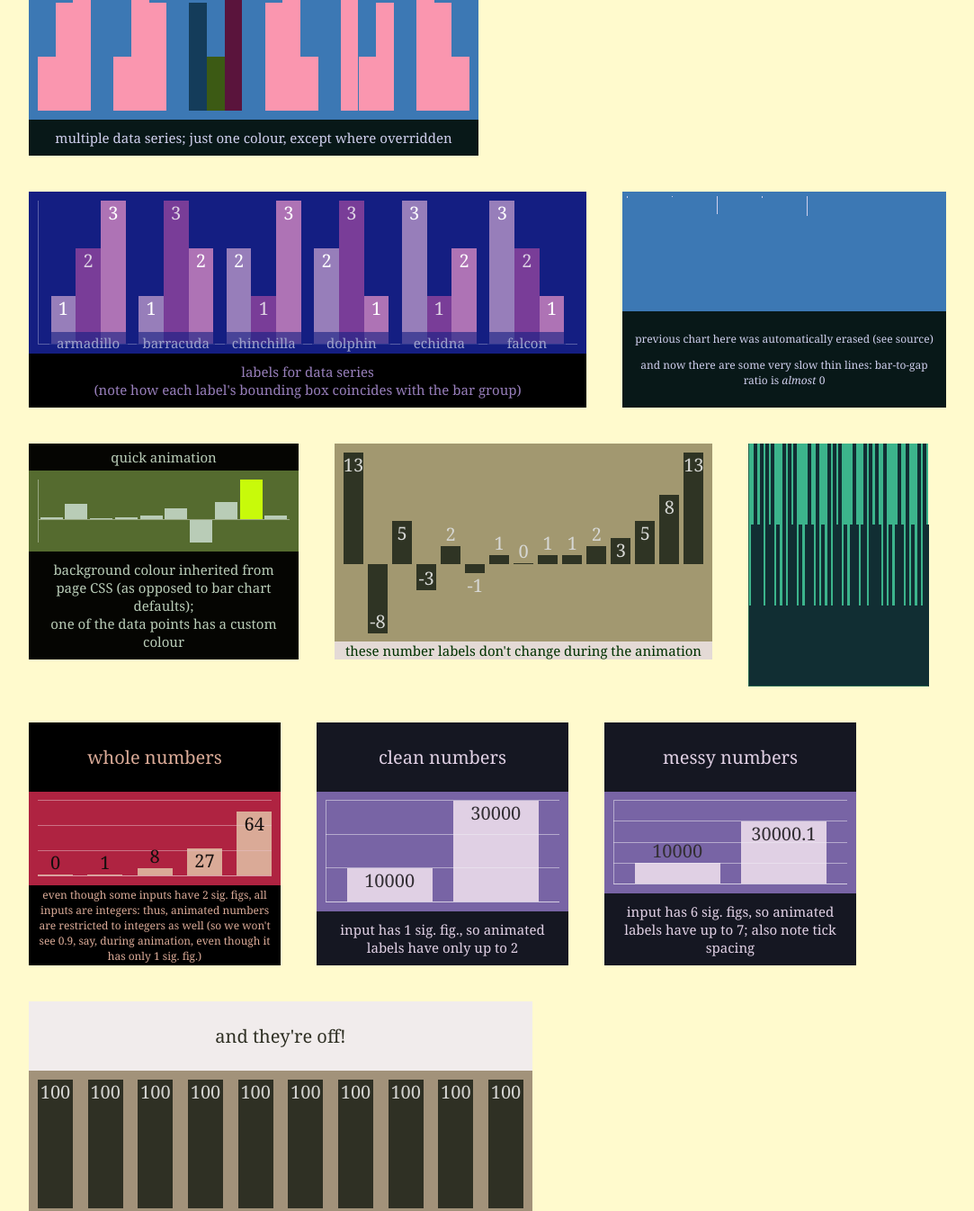
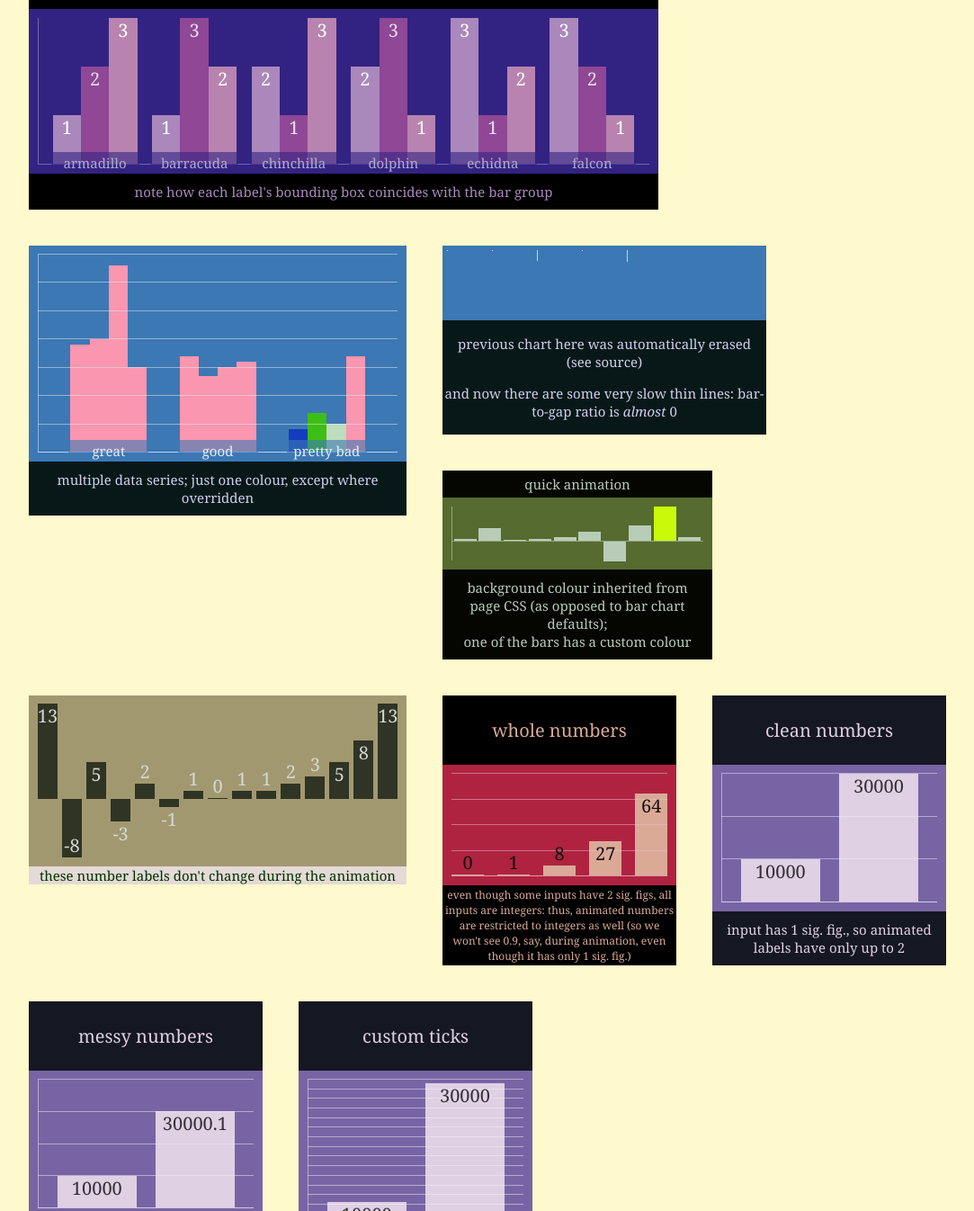
Before and after one commit to TheophileMot/barchart, a website: page index.html in a window 1280 px wide. Shown: the part 150-1496 px from the top of the page at 90% size, without its empty margins (88-1171 px from the left). Drawn offline with Linux system fonts and the light colour scheme.

Commit message:
custom tick interval

```diff
--- a/barchart.js
+++ b/barchart.js
@@ -1,22 +1,23 @@
 $( document ).ready(function() {
-  drawBarChart([[1, 1, [2, 'rgb(20, 60, 90'], 2, 3, 3], [2, 3, [1, 'rgb(60, 90, 20)'], 3, 1, 2], [3, 2, [3, 'rgb(90, 20, 60)'], 1, 2, 1]], {animateBars: false, defaultBarColour: 'rgb(250, 150, 175)', displayAxes: false, displayHeightLabels: false, caption: 'multiple data series; just one colour, except where overridden'}, '#chart0');
-  drawBarChart([[1, 1, 2, 2, 3, 3], [2, 3, 1, 3, 1, 2], [3, 2, 3, 1, 2, 1], ['armadillo', 'barracuda', 'chinchilla', 'dolphin', 'echidna', 'falcon']], {animateBars: false, caption: 'labels for data series<br>(note how each label\'s bounding box coincides with the bar group)', barGroupGapRatio: 0.85, backgroundColour: 'rgb(20,30,130)'}, '#chart1');
+  drawBarChart([[1, 1, 2, 2, 3, 3], [2, 3, 1, 3, 1, 2], [3, 2, 3, 1, 2, 1], ['armadillo', 'barracuda', 'chinchilla', 'dolphin', 'echidna', 'falcon']], {animateBars: false, title: 'labels for data series', caption: 'note how each label\'s bounding box coincides with the bar group', barGroupGapRatio: 0.85, backgroundColour: 'rgb(50,35,130)'}, '#chart0');
+  drawBarChart([[19, 17, [4, 'rgb(20, 60, 190']], [20, 13.4, [7, 'rgb(60, 190, 20)']], [33, 15, [5, 'rgb(190, 220, 190)']], [15, 16, 17], ['great', 'good', 'pretty bad']], {animateBars: false, defaultBarColour: 'rgb(250, 150, 175)', displayHeightLabels: false, caption: 'multiple data series; just one colour, except where overridden', displayTicks: true}, '#chart1');
 
   drawBarChart([[1, 2, 3]], {caption: 'you won\'t see this'}, '#chart2');  // this chart will get erased by the next one
-  drawBarChart([[-8, -13, -5, -2, -19, -3, -1, -4]], {displayHeightLabels: false, displayAxes: false, padding: 5, barGroupGapRatio: 0.000001, caption: '<p>previous chart here was automatically erased (see source)</p><p>and now there are some very slow thin lines: bar-to-gap ratio is <em>almost</em> 0</p>', captionSize: 12, titleSize: 15, titlePadding: 5, animationLength: 20000, randomSpeed: true}, '#chart2');
-  drawBarChart([[1, 7, 0, 1, 2, 5, -10, 8, [18, 'rgb(200, 250, 10)'], 2]], {title: 'quick animation', titleSize: 15, titlePadding: 5, barGroupGapRatio: 0.9, backgroundColourInherit: true, displayHeightLabels: false, caption: 'background colour inherited from page CSS (as opposed to bar chart defaults);<br>one of the data points has a custom colour', animationLength: 500}, '#chart3');
+  drawBarChart([[-8, -13, -5, -2, -19, -3, -1, -4]], {displayHeightLabels: false, displayAxes: false, padding: 5, barGroupGapRatio: 0.000001, caption: '<p>previous chart here was automatically erased (see source)</p><p>and now there are some very slow thin lines: bar-to-gap ratio is <em>almost</em> 0</p>', captionSize: 15, captionPadding: 1, animationLength: 20000, randomSpeed: true}, '#chart2');
+  drawBarChart([[1, 7, 0, 1, 2, 5, -10, 8, [18, 'rgb(200, 250, 10)'], 2]], {title: 'quick animation', titleSize: 15, titlePadding: 5, barGroupGapRatio: 0.9, backgroundColourInherit: true, displayHeightLabels: false, caption: 'background colour inherited from page CSS (as opposed to bar chart defaults);<br>one of the bars has a custom colour', animationLength: 500}, '#chart3');
   drawBarChart([[13, -8, 5, -3, 2, -1, 1, 0, 1, 1, 2, 3, 5, 8, 13]], {backgroundColour: 'rgb(162, 152, 112)', displayAxes: false, barGroupGapRatio: 0.8, animateHeightLabels: false, caption: 'these number labels don\'t change during the animation', captionPadding: 0, titleSize: 15, titlePadding: 0, titleColour: 'rgb(0,50,0)'}, '#chart4');
 
-  drawBarChart([[1, 2, 3, 2, 3, 1, 3, 2, 3, 1, 2, 1, 3, 1, 3, 2, 3, 1, 2, 1, 2, 3, 2, 1, 3, 1, 2, 1, 3, 1, 3, 2, 3, 1, 2, 1, 2, 3, 2, 1, 2, 3, 1, 3, 2, 3, 2, 1, 3, 1, 2, 1, 2, 3, 2, 1, 3, 1, 2, 1, 3, 1, 3, 2]], {backgroundColour: 'rgb(60, 180, 140)', barGapRatio: 1, barGroupGapRatio: 1, padding: 0, animateBars: false, displayHeightLabels: false}, '#chart5');
-  drawBarChart([[0, 1, 8, 27, 64]], {title: 'whole numbers', caption: 'even though some inputs have 2 sig. figs, all inputs are integers: thus, animated numbers are restricted to integers as well (so we won\'t see 0.9, say, during animation, even though it has only 1 sig. fig.)', captionSize: 12, captionPadding: 2, displayTicks: true, backgroundColour: 'rgb(175, 35, 65)', displayYAxis: false}, '#chart6');
-  drawBarChart([[10000, 30000]], {title: 'clean numbers', caption: 'input has 1 sig. fig., so animated labels have only up to 2', backgroundColour: 'rgb(120, 100, 165)', barGroupGapRatio: 0.8, displayTicks: true}, '#chart7');
-  drawBarChart([[10000, 30000.1]], {title: 'messy numbers', caption: 'input has 6 sig. figs, so animated labels have up to 7; also note tick spacing', backgroundColour: 'rgb(120, 100, 165)', barGroupGapRatio: 0.8, displayTicks: true}, '#chart8');
+  drawBarChart([[0, 1, 8, 27, 64]], {title: 'whole numbers', caption: 'even though some inputs have 2 sig. figs, all inputs are integers: thus, animated numbers are restricted to integers as well (so we won\'t see 0.9, say, during animation, even though it has only 1 sig. fig.)', captionSize: 12, captionPadding: 2, displayTicks: true, backgroundColour: 'rgb(175, 35, 65)', displayYAxis: false}, '#chart5');
+  drawBarChart([[10000, 30000]], {title: 'clean numbers', caption: 'input has 1 sig. fig., so animated labels have only up to 2', backgroundColour: 'rgb(120, 100, 165)', barGroupGapRatio: 0.8, displayTicks: true}, '#chart6');
+  drawBarChart([[10000, 30000.1]], {title: 'messy numbers', caption: 'input has 6 sig. figs, so animated labels have up to 7', backgroundColour: 'rgb(120, 100, 165)', barGroupGapRatio: 0.8, displayTicks: true}, '#chart7');
+  drawBarChart([[10000, 30000]], {title: 'custom ticks', caption: '', tickInterval: 1618, backgroundColour: 'rgb(120, 100, 165)', barGroupGapRatio: 0.8, displayTicks: true}, '#chart8');
 
   drawBarChart([Array(10).fill(100)], {title: 'and they\'re off!', caption: 'Note how the labels and heights of each bar grow at the same random rate. A cute effect.', backgroundColour: 'rgb(162, 146, 122)', displayAxes: false, randomSpeed: true}, '#chart9');
   drawBarChart([Array(10).fill(100)], {title: 'and they\'re off?', caption: 'Note how the labels and heights of each bar grow at different random rates. A precious effect, not to be overused.', backgroundColour: 'rgb(164, 132, 110)', displayAxes: false, randomBarSpeed: true, randomHeightLabelSpeed: true}, '#chart10');
 
-  drawBarChart([[1, 2, 3, 4, 5, 6, 7, [8, 'cornflowerblue'], 9, 10]], {title: 'the perils of user customization', titleColour: 'rgb(250, 0, 0)', titleBackgroundColour: 'rgb(0, 150, 0)', titleSize: 25, caption: 'when in doubt, trust the default settings', captionColour: 'rgb(200,230,240)', captionBackgroundColour: 'rgb(240,230,220)', captionSize: 6, defaultBarColour: 'rgb(0,0,30)', labelColourFunction:()=>'rgb('+Math.random()*255+','+Math.random()*255+','+Math.random()*255+')', backgroundColour: 'rgb(24, 12, 30)', randomBarSpeed: true, randomHeightLabelSpeed: true}, '#chart11');
-  drawBarChart([[7, 3, 2, 1, -1], [3, 1, 5, -2, 1], [1, 2, 3, 4, 5]], {backgroundColour: 'rgb(255, 255, 0)', title: 'extreme colours like pure yellow are often hard to work with...', caption: '...but the default settings still do a decent job', displayTicks: true}, '#chart12');
+  drawBarChart([[1, 2, 3, 2, 3, 1, 3, 2, 3, 1, 2, 1, 3, 1, 3, 2, 3, 1, 2, 1, 2, 3, 2, 1, 3, 1, 2, 1, 3, 1, 3, 2, 3, 1, 2, 1, 2, 3, 2, 1, 2, 3, 1, 3, 2, 3, 2, 1, 3, 1, 2, 1, 2, 3, 2, 1, 3, 1, 2, 1, 3, 1, 3, 2], ['here are some notes', 'and additional information', 'but it won\'t be displayed']], {backgroundColour: 'rgb(60, 180, 140)', barGapRatio: 1, barGroupGapRatio: 1, padding: 0, animateBars: false, displayHeightLabels: false, displayDataLabels: false, caption: 'data labels are hidden (see source)'}, '#chart11');
+  drawBarChart([[1, 2, 3, 4, 5, 6, 7, [8, 'cornflowerblue'], 9, 10]], {title: 'the perils of user customization', titleColour: 'rgb(250, 0, 0)', titleBackgroundColour: 'rgb(0, 150, 0)', titleSize: 25, caption: 'when in doubt, trust the default settings', captionColour: 'rgb(200,230,240)', captionBackgroundColour: 'rgb(240,230,220)', captionSize: 6, defaultBarColour: 'rgb(0,0,30)', labelColourFunction:()=>'rgb('+Math.random()*255+','+Math.random()*255+','+Math.random()*255+')', backgroundColour: 'rgb(24, 12, 30)', randomBarSpeed: true, randomHeightLabelSpeed: true}, '#chart12');
+  drawBarChart([[7, 3, 2, 1, -1], [3, 1, 5, -2, 1], [1, 2, 3, 4, 5]], {backgroundColour: 'rgb(255, 255, 0)', title: 'extreme colours like pure yellow are often hard to work with...', caption: '...but the default settings still do a decent job', displayTicks: true}, '#chart13');
 });
 
 const BAR_CHART_DEFAULTS = {
@@ -30,6 +31,7 @@ const BAR_CHART_DEFAULTS = {
   displayXAxis: true,
   displayYAxis: true,
   displayTicks: false,
+  tickInterval: 'auto',
   displayHeightLabels: true,
   displayDataLabels: true,
   labelColourFunction: 'auto',
@@ -112,6 +114,8 @@ class BarChart {
     this.displayXAxis = this.displayAxes && ((typeof options.displayXAxis == 'boolean') ? options.displayXAxis : BAR_CHART_DEFAULTS.displayXAxis);
     this.displayYAxis = this.displayAxes && ((typeof options.displayYAxis == 'boolean') ? options.displayYAxis : BAR_CHART_DEFAULTS.displayYAxis);
     this.displayTicks = (typeof options.displayTicks == 'boolean') ? options.displayTicks : BAR_CHART_DEFAULTS.displayTicks;
+    this.tickInterval = options.tickInterval || BAR_CHART_DEFAULTS.tickInterval;  // if 'auto', deal with it later (it will be calculated based on available room)
+
     this.displayHeightLabels = (typeof options.displayHeightLabels == 'boolean') ? options.displayHeightLabels : BAR_CHART_DEFAULTS.displayHeightLabels;
     this.displayDataLabels = (typeof options.displayDataLabels == 'boolean') ? options.displayDataLabels : BAR_CHART_DEFAULTS.displayDataLabels;
     if (this.dataLabels == undefined) { this.displayDataLabels = false; }  // don't display data labels if there aren't any
@@ -221,7 +225,7 @@ class BarChart {
     this.barSpacing = this.calcBarSpacing();
     this.maxYBars = this.calcMaxYBars();
     this.minYBars = this.calcMinYBars();
-    this.tickDist = this.calcTickDist();
+    this.tickInterval = this.calcTickInterval();
     this.maxTickIndex = this.calcMaxTickIndex();
     this.minTickIndex = this.calcMinTickIndex();
     this.maxYBarsTicks = this.calcMaxYBarsTicks();
@@ -293,7 +297,7 @@ class BarChart {
           position: 'absolute',
           left: this.padding,
           width: this.chartWidth,
-          bottom: this.yTransform(i * this.tickDist),
+          bottom: this.yTransform(i * this.tickInterval),
           height: 1,
           backgroundColor: tickColour,
         };
@@ -531,8 +535,12 @@ class BarChart {
   //   - ticks should be neither too close nor too far apart, and should not be strange numbers
   //   - thus return a number of the form 10^n * a, where a is 1, 2, 2.5, or 5
   //   - find the smallest such number such that the resulting ticks are displayed at least a certain number of pixels apart
-  calcTickDist() {
+  calcTickInterval() {
     const MIN_TICK_DIST = 30; // minimum tick distance in pixels
+
+    if (this.tickInterval != 'auto') {  // it's already set by user; just return
+      return this.tickInterval;
+    }
 
     let verticalScale = this.calcVerticalScale(true);
 
@@ -560,12 +568,12 @@ class BarChart {
 
   // put highest tick at or above max bar height
   calcMaxTickIndex() {
-    return Math.ceil(this.maxYBars / this.tickDist);
+    return Math.ceil(this.maxYBars / this.tickInterval);
   }
 
   // put lowest tick at or below min bar height
   calcMinTickIndex() {
-    return Math.floor(this.minYBars / this.tickDist);
+    return Math.floor(this.minYBars / this.tickInterval);
   }
 
   // calculate horizontal spacing ("units") between bar groups:
@@ -597,13 +605,13 @@ class BarChart {
   }
 
   calcMaxYBarsTicks() {
-    let maxYTicks = this.displayTicks ? this.maxTickIndex * this.tickDist : 0;
+    let maxYTicks = this.displayTicks ? this.maxTickIndex * this.tickInterval : 0;
     return Math.max(this.maxYBars, maxYTicks);
   }
 
   // calculate minimum y value (top or bottom) of all bars/ticks: this could be 0 if all data is positive
   calcMinYBarsTicks() {
-    let minYTicks = this.displayTicks ? this.minTickIndex * this.tickDist : 0;
+    let minYTicks = this.displayTicks ? this.minTickIndex * this.tickInterval : 0;
     return Math.min(this.minYBars, minYTicks);
   }
 
--- a/index.html
+++ b/index.html
@@ -15,19 +15,24 @@
   </div>
 
   <div class='container'>
-    <span class='barChart' id='chart0' style='position: relative; width:500px; height:240px;'></span>
-    <span class='barChart' id='chart1' style='position: relative; width:620px; height:240px;'></span>
-    <span class='barChart' id='chart2' style='position: relative; width:360px; height:240px;'></span>
-    <span class='barChart' id='chart3' style='position: relative; width:300px; height:240px;'></span>
-    <span class='barChart' id='chart4' style='position: relative; width:420px; height:240px;'></span>
-    <span class='barChart' id='chart5' style='position: relative; width:200px; height:270px;'></span>
-    <span class='barChart' id='chart6' style='position: relative; width:280px; height:270px;'></span>
-    <span class='barChart' id='chart7' style='position: relative; width:280px; height:270px;'></span>
-    <span class='barChart' id='chart8' style='position: relative; width:280px; height:270px;'></span>
+    <span class='barChart' id='chart0' style='position: relative; width:700px; height:300px;'></span>
+    <span class='barChart' id='chart1' style='position: relative; width:420px; height:300px;'></span>
+
+    <span class='barChart' id='chart2' style='position: relative; width:360px; height:210px;'></span>
+    <span class='barChart' id='chart3' style='position: relative; width:300px; height:210px;'></span>
+    <span class='barChart' id='chart4' style='position: relative; width:420px; height:210px;'></span>
+
+    <span class='barChart' id='chart5' style='position: relative; width:260px; height:300px;'></span>
+    <span class='barChart' id='chart6' style='position: relative; width:260px; height:300px;'></span>
+    <span class='barChart' id='chart7' style='position: relative; width:260px; height:300px;'></span>
+    <span class='barChart' id='chart8' style='position: relative; width:260px; height:300px;'></span>
+
     <span class='barChart' id='chart9' style='position: relative; width:560px; height:300px;'></span>
     <span class='barChart' id='chart10' style='position: relative; width:560px; height:300px;'></span>
+
     <span class='barChart' id='chart11' style='position: relative; width:360px; height:300px;'></span>
     <span class='barChart' id='chart12' style='position: relative; width:360px; height:300px;'></span>
+    <span class='barChart' id='chart13' style='position: relative; width:360px; height:300px;'></span>
   </div>
 </body>
 </html>
```
